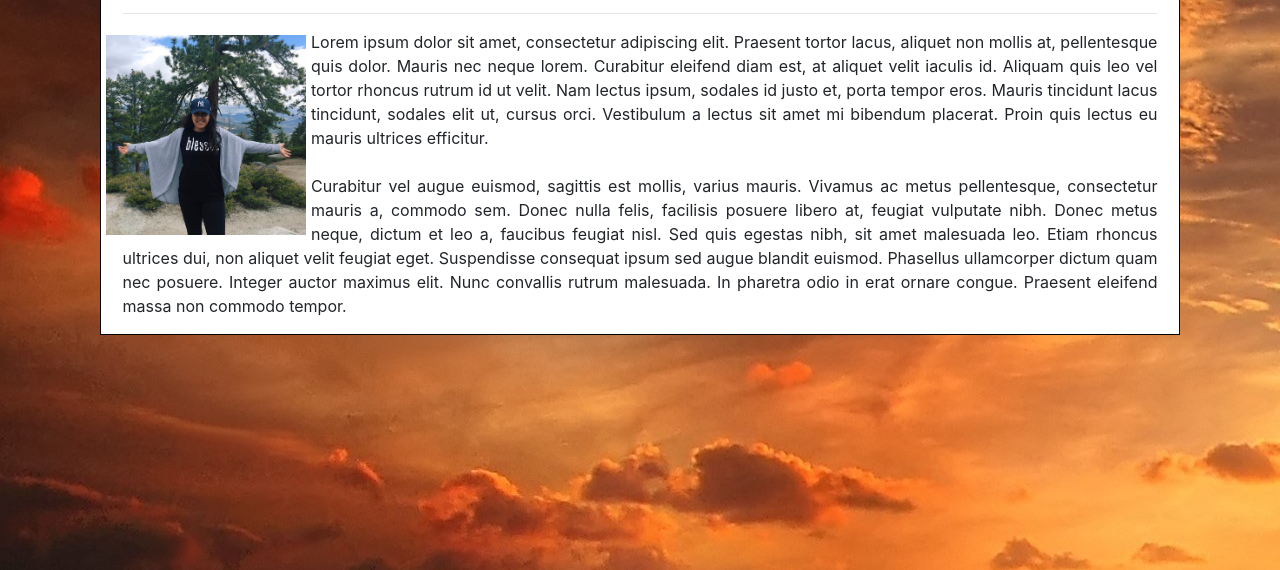
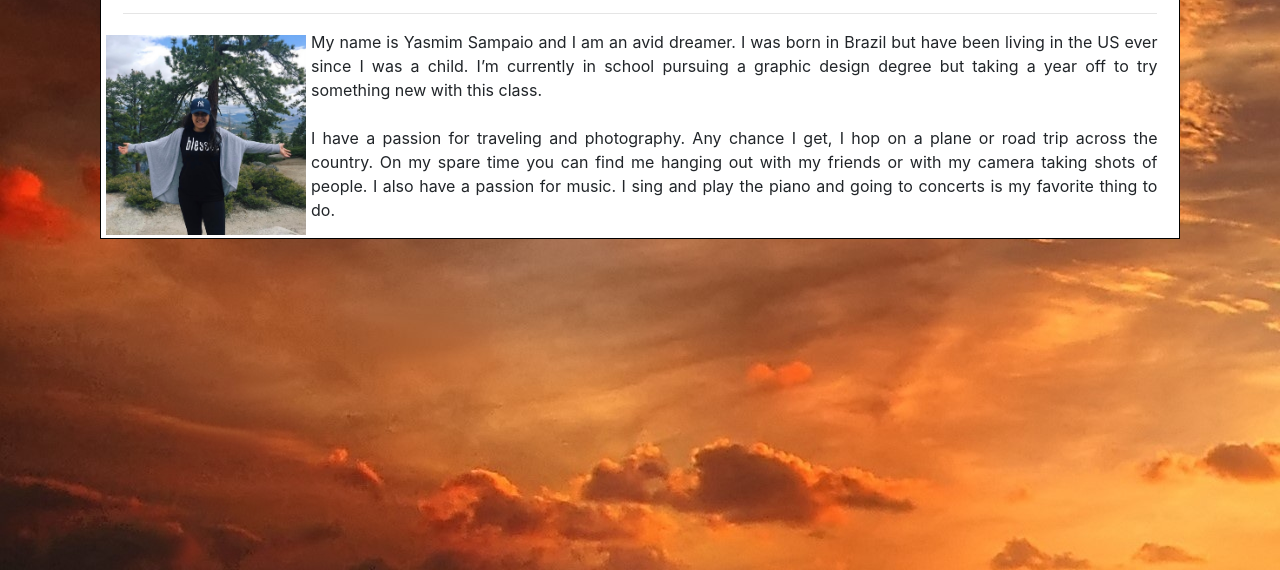
Before and after one commit to yasmimsampaio/Portfolio, a plain HTML site: page index.html in a window 1280 px wide. Shown: the part 230-800 px from the top of the page. Drawn offline with nearby package versions, Linux system fonts and the light colour scheme; files whose address does not match are found by name.

Commit message:
updated my about me

```diff
--- a/index.html
+++ b/index.html
@@ -33,11 +33,10 @@
    </h1>
    <hr>
    <img id="myimage" src="./Images/IndexPictures/IMG_2582.jpg">
-   <p>Lorem ipsum dolor sit amet, consectetur adipiscing elit. Praesent tortor lacus, aliquet non mollis at, pellentesque quis dolor. Mauris nec neque lorem. Curabitur eleifend diam est, at aliquet velit iaculis id. Aliquam quis leo vel tortor rhoncus rutrum id ut velit. Nam lectus ipsum, sodales id justo et, porta tempor eros. Mauris tincidunt lacus tincidunt, sodales elit ut, cursus orci. Vestibulum a lectus sit amet mi bibendum placerat. Proin quis lectus eu mauris ultrices efficitur.
+   <p>My name is Yasmim Sampaio and I am an avid dreamer. I was born in Brazil but have been living in the US ever since I was a child. I’m currently in school pursuing a graphic design degree but taking a year off to try something new with this class.     <br>
     <br>
-    <br>
-    Curabitur vel augue euismod, sagittis est mollis, varius mauris. Vivamus ac metus pellentesque, consectetur mauris a, commodo sem. Donec nulla felis, facilisis posuere libero at, feugiat vulputate nibh. Donec metus neque, dictum et leo a, faucibus feugiat nisl. Sed quis egestas nibh, sit amet malesuada leo. Etiam rhoncus ultrices dui, non aliquet velit feugiat eget. Suspendisse consequat ipsum sed augue blandit euismod. Phasellus ullamcorper dictum quam nec posuere. Integer auctor maximus elit. Nunc convallis rutrum malesuada. In pharetra odio in erat ornare congue. Praesent eleifend massa non commodo tempor.
-  </p>
+    I have a passion for traveling and photography. Any chance I get, I hop on a plane or road trip across the country. On my spare time you can find me hanging out with my friends or with my camera taking shots of people. I also have a passion for music. I sing and play the piano and going to concerts is my favorite thing to do.
+   </p>
 </section>
 <div style="background-image: url('beach-2179624.jpg');"></div>
 
```
